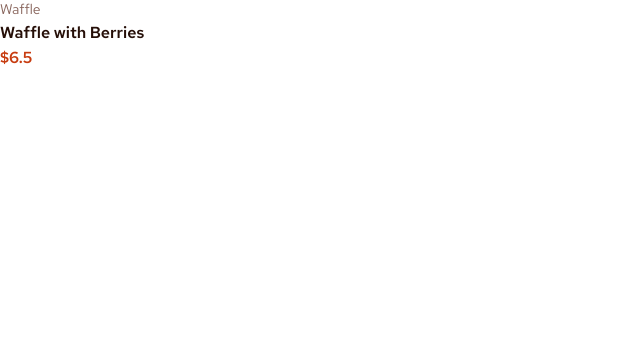
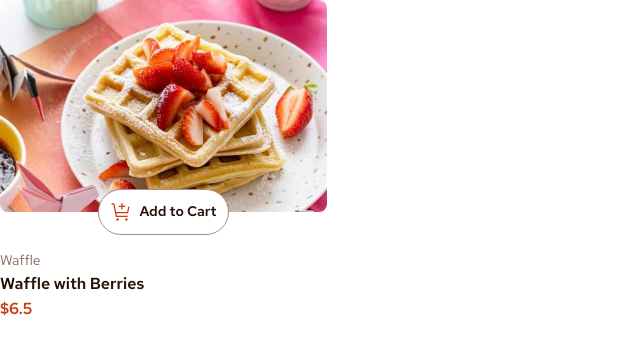
Before and after one commit to tulucalexandru/product-list-with-cart, a React (Vite) app: page / in a window 1280 px wide. Shown: the top 354 px of the page, without its empty margins (0-640 px from the left). Built offline with nearby package versions, Linux system fonts and the light colour scheme.

Commit message:
add product card with dynamic props

```diff
--- a/src/App.tsx
+++ b/src/App.tsx
@@ -1,5 +1,5 @@
 import "./App.css";
-import ProductTitle from "./components/cards/ProductTitle";
+import ProductCard from "./components/cards/ProductCard";
 import productList from './assets/data.json'
 
 function App() {
@@ -7,7 +7,7 @@ function App() {
     <>
       {/* <AddToCart></AddToCart> */}
       {/* <ImageCard /> */}
-      <ProductTitle title={productList[0].name} category={productList[0].category} price={productList[0].price}></ProductTitle>
+      <ProductCard image={productList[0].image} name={productList[0].name} category={productList[0].category} price={productList[0].price} />
     </>
   );
 }
--- a/src/components/buttons/AddToCart.module.scss
+++ b/src/components/buttons/AddToCart.module.scss
@@ -3,7 +3,7 @@
 
 .addToCart {
   border: 1px solid $rose-400;
-  width: 160px;
+  max-width: 160px;
   max-width: 160px;
   border-radius: 999px;
   background-color: $white;
--- a/src/components/cards/ImageCard.tsx
+++ b/src/components/cards/ImageCard.tsx
@@ -1,8 +1,12 @@
 import ProductImage from "../../assets/images/image-cake-mobile.jpg";
 import styles from "../cards/ImageCard.module.scss";
 
-function ImageCard() {
-  return <img src={ProductImage} alt="image" className={styles.ImageCard} />;
+type ImageProps = {
+  url: string;
+}
+
+function ImageCard({ url }: ImageProps) {
+  return <img src={`./src/${url}`} alt="image" className={styles.ImageCard} />;
 }
 
 export default ImageCard;
--- /dev/null
+++ b/src/components/cards/ProductCard.module.scss
@@ -0,0 +1,16 @@
+@import '../../styles/_colors.scss';
+@import '../../styles/_typography.scss';
+
+.ProductCard {
+  display: flex;
+  flex-direction: column;
+  gap: 16px;
+  max-width: 327px;
+
+  & button {
+    position: relative;
+    margin-top: -23px;
+    margin-left: auto;
+    margin-right: auto;
+  }
+}
--- /dev/null
+++ b/src/components/cards/ProductCard.tsx
@@ -0,0 +1,31 @@
+import ImageCard from "./ImageCard";
+import ProductTitle from "./ProductTitle";
+import AddToCart from "../buttons/AddToCart";
+import styles from './ProductCard.module.scss'
+
+type ProductCardProps = {
+  image: {
+    thumbnail: string,
+    mobile: string,
+    tablet: string,
+    desktop: string,
+
+  },
+  name: string,
+  category: string,
+  price: number,
+}
+
+const ProductCard = ({ image, name, category, price }: ProductCardProps) => {
+  return (
+    <div className={styles.ProductCard}>
+      <div>
+        <ImageCard url={`${image.mobile}`} />
+        <AddToCart />
+      </div>
+      <ProductTitle title={`${name}`} category={`${category}`} price={price}></ProductTitle>
+    </div >
+  )
+}
+
+export default ProductCard;
--- a/src/components/cards/ProductTitle.module.scss
+++ b/src/components/cards/ProductTitle.module.scss
@@ -10,7 +10,7 @@
 
   & h1 {
     @include text-preset-3;
-  }
+    }
 
   & h2 {
     @include text-preset-4;
```
